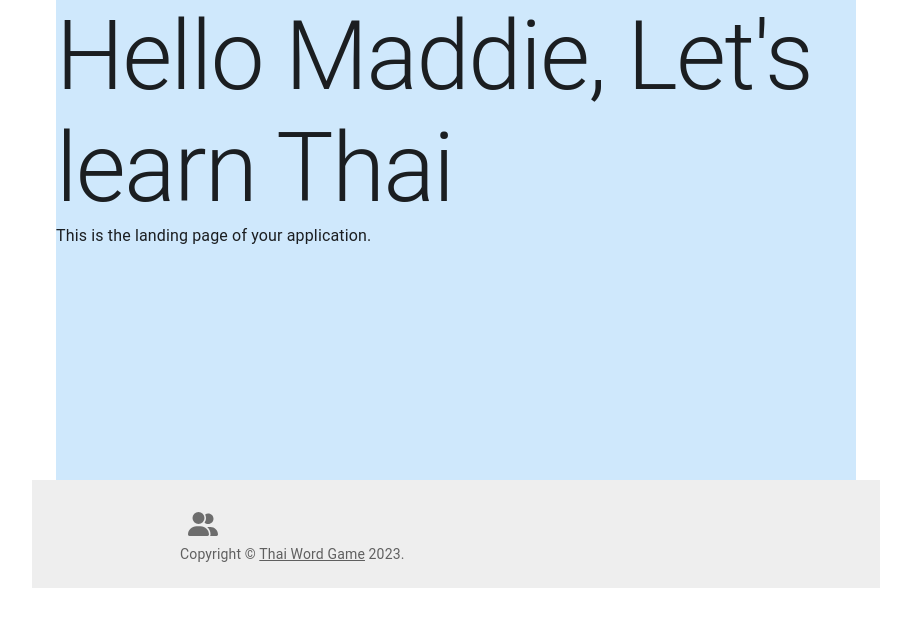
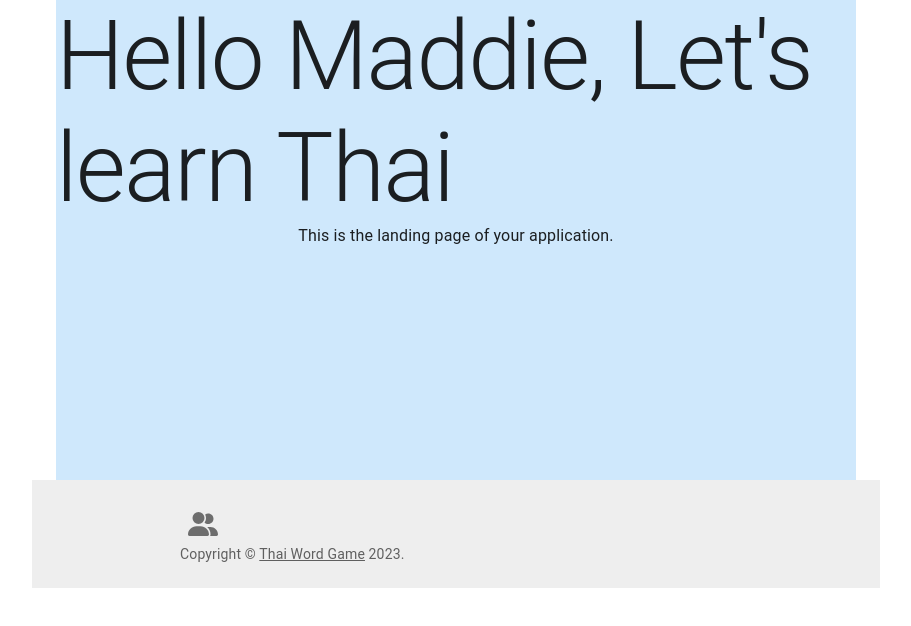
Before and after one commit to pattpjy/word-game-typescript, a React (Vite) app: page / in a window 1280 px wide. Shown: the top 626 px of the page, without its empty margins (184-1095 px from the left). Built offline with nearby package versions, Linux system fonts and the light colour scheme; some icons are missing.

Commit message:
Add styles to catbar

```diff
--- a/src/components/CatBar/CatBar.tsx
+++ b/src/components/CatBar/CatBar.tsx
@@ -3,8 +3,6 @@ import List from "@mui/material/List";
 import ListItem from "@mui/material/ListItem";
 import ListItemButton from "@mui/material/ListItemButton";
 import ListItemText from "@mui/material/ListItemText";
-
-import Box from "@mui/material/Box";
 
 interface CatBarProps {
   categories: string[];
@@ -20,7 +18,7 @@ export const CatBar: React.FC<CatBarProps> = ({
   };
 
   return (
-    <Box sx={{ width: "100%", maxWidth: 360, bgcolor: "background.paper" }}>
+    <div>
       <nav aria-label="category selections bar">
         {categories.map((categories) => {
           return (
@@ -37,6 +35,6 @@ export const CatBar: React.FC<CatBarProps> = ({
           );
         })}
       </nav>
-    </Box>
+    </div>
   );
 };
--- a/src/components/CatBox/catBox.module.css
+++ b/src/components/CatBox/catBox.module.css
@@ -8,7 +8,6 @@
   left: 5%;
   width: 80vw;
   height: 20vh;
-  background-color: gray;
 }
 
 .catGrid {
--- a/src/components/GameBoard/gameBoard.module.css
+++ b/src/components/GameBoard/gameBoard.module.css
@@ -7,5 +7,6 @@
 .board-container {
   display: flex;
   flex-direction: row;
+  height: fit-content;
   border: solid red 2px;
 }
--- a/src/containers/LandingContainer.tsx
+++ b/src/containers/LandingContainer.tsx
@@ -17,7 +17,16 @@ const LandingContainer: React.FC<LandingContainerProp> = ({ childName }) => {
   return (
     <Container fixed>
       <CssBaseline />
-      <Box sx={{ bgcolor: "#cfe8fc", width: "100vh", height: "60vh" }}>
+      <Box
+        sx={{
+          display: "flex",
+          bgcolor: "#cfe8fc",
+          width: "100vh",
+          height: "60vh",
+          flexDirection: "column",
+          alignItems: "center",
+        }}
+      >
         <Typography variant="h1">
           Hello {childName}, Let's learn Thai
         </Typography>
```
